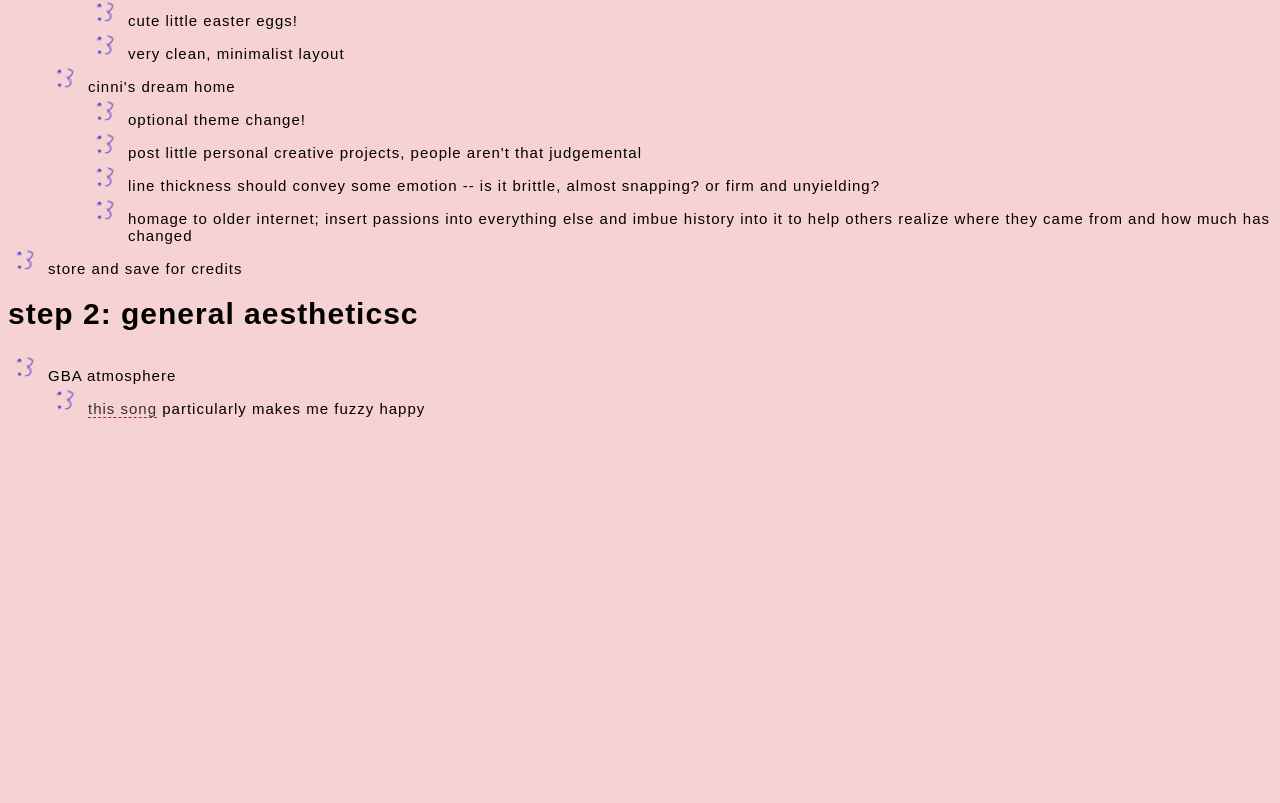
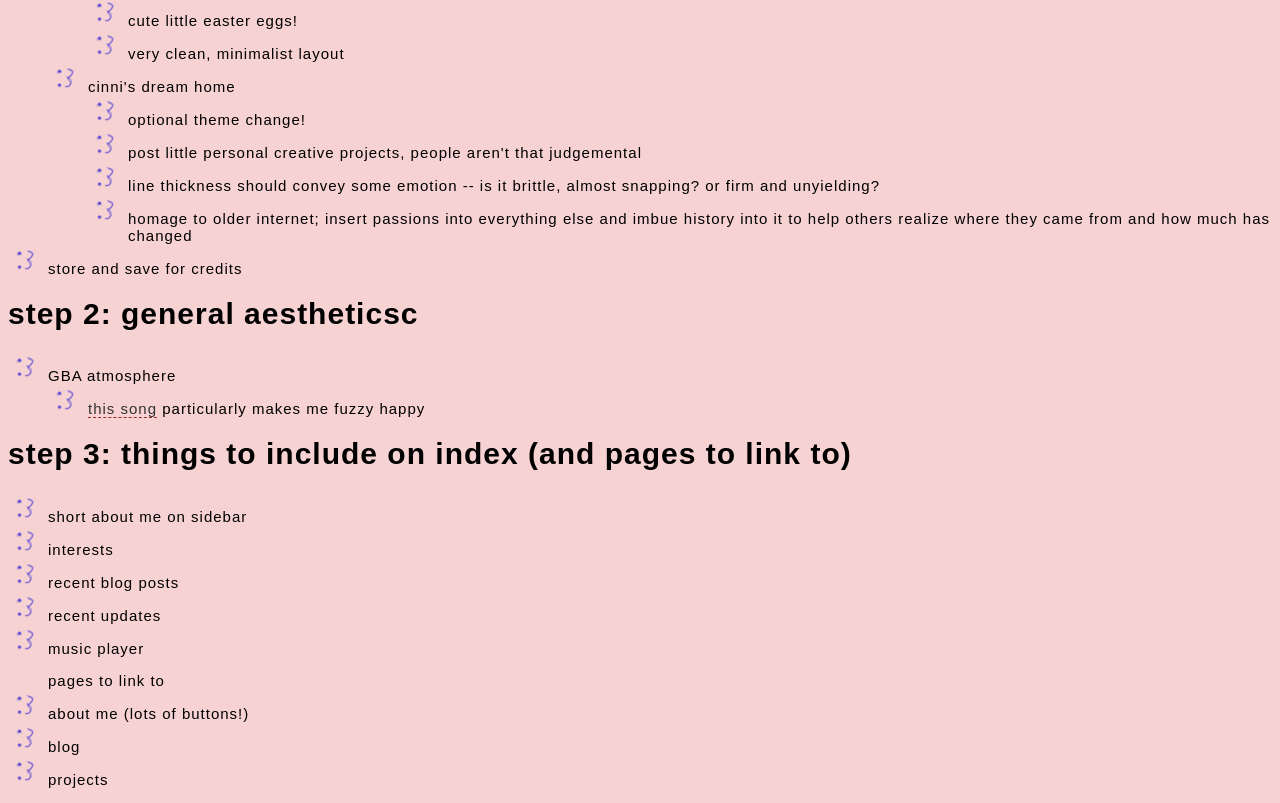
Before and after one commit to hazelune/neocities, a plain HTML site: page public/site_planning.html in a window 1280 px wide. Shown: the part 1926-2729 px from the top of the page. Before the commit the page ends 2358 px from the top, so only its background shows below. Drawn offline with Linux system fonts and the light colour scheme.

Commit message:
added more to site planning
things to include on index and new pages

```diff
--- a/public/site_planning.html
+++ b/public/site_planning.html
@@ -111,5 +111,21 @@
           </ul>
       </ul>
     </div>
+
+    <h1>step 3: things to include on index (and pages to link to)</h1>
+    <div>
+      <ul>
+        <li>short about me on sidebar</li>
+        <li>interests</li>
+        <li>recent blog posts</li>
+        <li>recent updates</li>
+        <li>music player</li>
+      </ul>
+      <ul>pages to link to
+        <li>about me (lots of buttons!)</li>
+        <li>blog</li>
+        <li>projects</li>
+      </ul>
+    </div>
   </body>
 </html>
```
